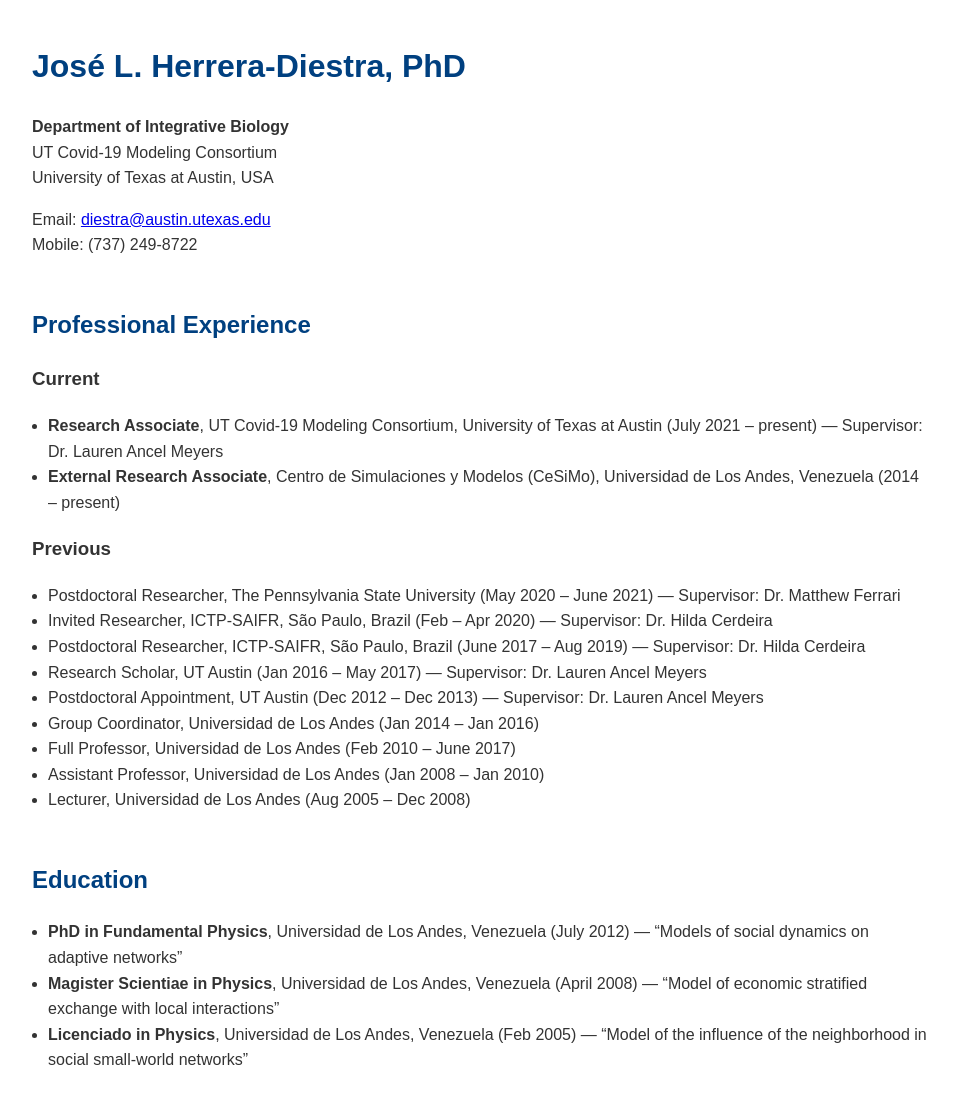
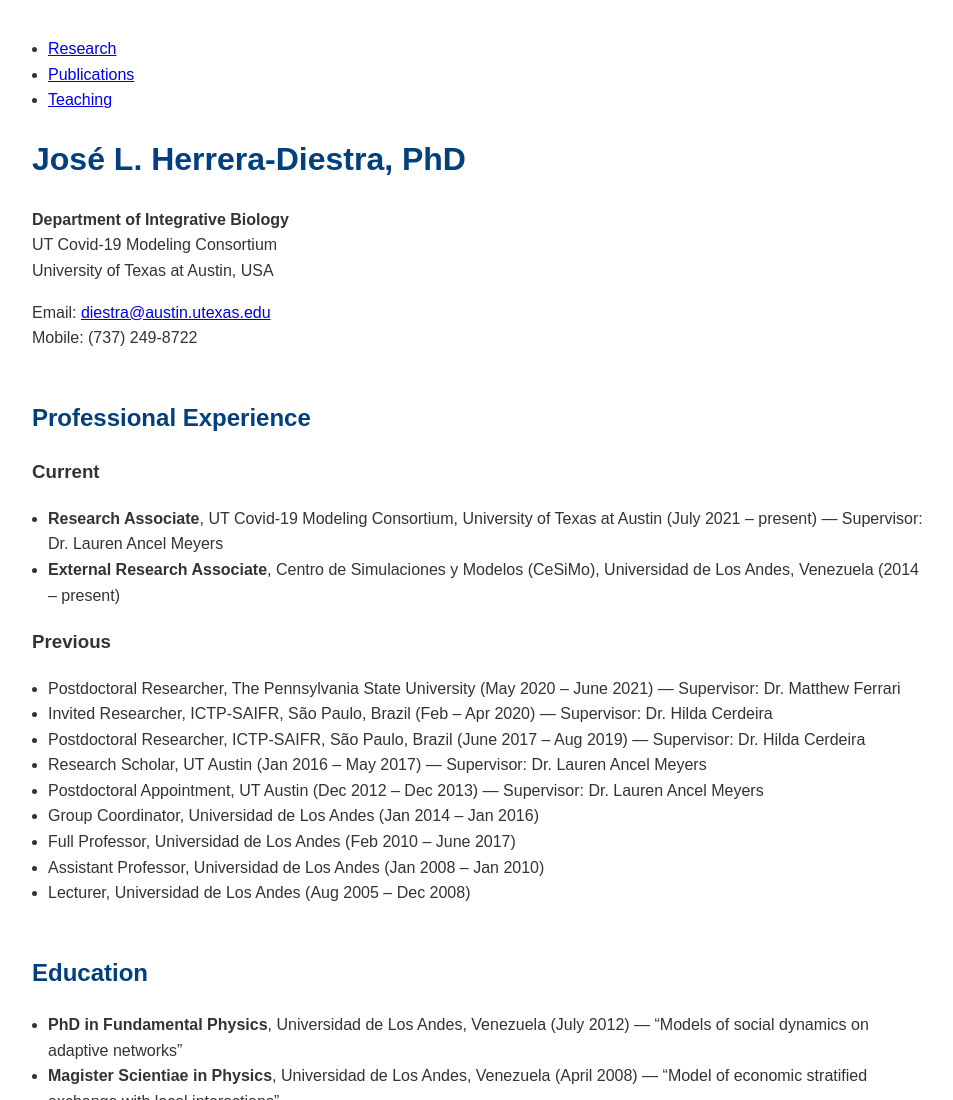
Before and after one commit to jdiestra1977/jdiestra1977.github.io, a plain HTML site: page index.html in a window 1280 px wide. Shown: the top 1100 px of the page, without its empty margins (158-1111 px from the left). Drawn offline with Linux system fonts and the light colour scheme.

Commit message:
Updated website

```diff
--- a/index.html
+++ b/index.html
@@ -31,6 +31,14 @@
   </style>
 </head>
 <body>
+<nav>
+  <ul>
+    <li><a href="#research-projects">Research</a></li>
+    <li><a href="#publications-accepted">Publications</a></li>
+    <li><a href="#teaching">Teaching</a></li>
+    <!-- Add others as needed -->
+  </ul>
+</nav>
 
   <h1>José L. Herrera-Diestra, PhD</h1>
   <div class="contact">
```
